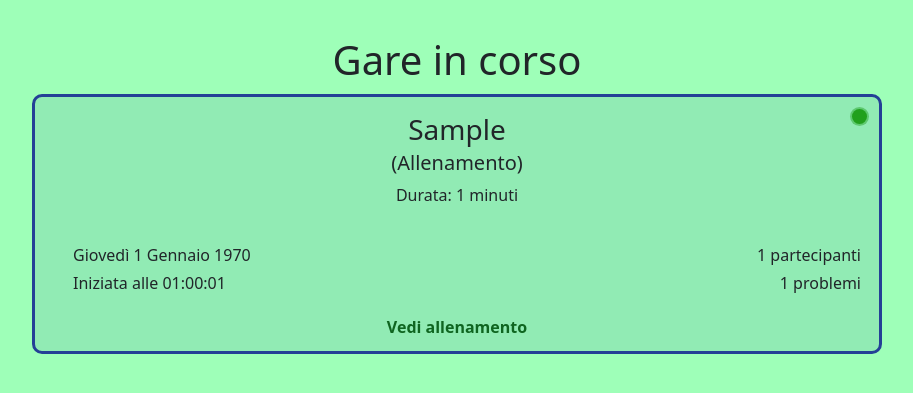
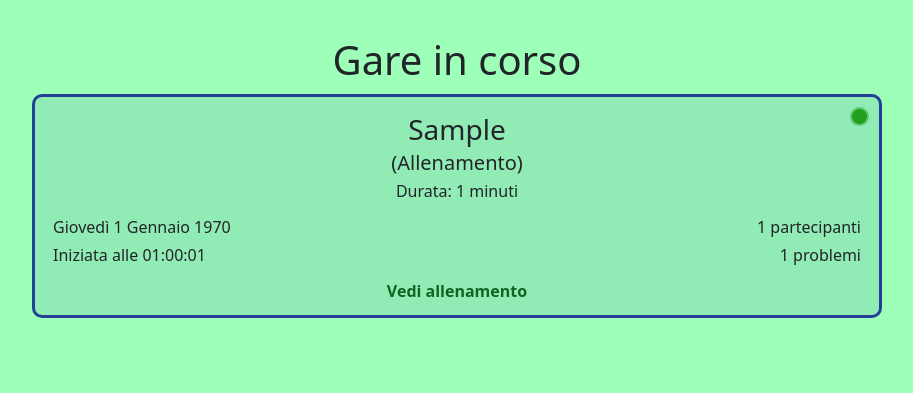
Before and after one commit to giacomo-mosele/j4v2, a Flask app: page /calendario in a window 1280 px wide. Shown: the part 151-544 px from the top of the page, without its empty margins (188-1101 px from the left). Run offline with Flask 3, Linux system fonts and the light colour scheme; tables that the repository leaves empty hold one stand-in row (values such as "Sample post"); some libraries are stand-ins or nearby versions.

Commit message:
allineamento card-box

```diff
--- a/j4v2/static/css/calendario.css
+++ b/j4v2/static/css/calendario.css
@@ -59,7 +59,7 @@ h1 {
     justify-content: space-between;
     align-items: flex-start;
     border-radius: 10px;
-    gap: 12px 20px;
+    gap: 4px 20px;
     width: min(850px, 85vw);
     margin: 0 auto;
     padding: 12px 18px;
@@ -90,7 +90,7 @@ h1 {
     flex: 0 0 100%;
     text-align: center;
     order: -1;
-    margin-bottom: 4px;
+    margin-bottom: 0;
 }
 
 .gara-card-right {
@@ -99,7 +99,9 @@ h1 {
 
 .gara-card-left p,
 .gara-card-right p,
-.gara-card-center h3 {
+.gara-card-center p,
+.gara-card-center h3,
+.gara-card-center h5 {
     margin: 4px 0;
 }
 
--- a/j4v2/templates/calendario.html
+++ b/j4v2/templates/calendario.html
@@ -13,9 +13,7 @@
             {% for gara in gare_in_corso %}
                 <li class="gara-li">
                     <div class="{{ 'allenamento-card' if gara.is_allenamento else 'gara-card' }}">
-                        <div class="pallino">
-                                <span class="live-dot" title="In corso"></span>
-                        </div>
+                        <span class="live-dot" title="In corso"></span>
                         <div class="gara-card-left">
                             <p>{{ gara.datetime_formattato.data_estesa }}</p>
                             <p>Iniziata alle {{ gara.datetime_formattato.orario }}</p>
```
